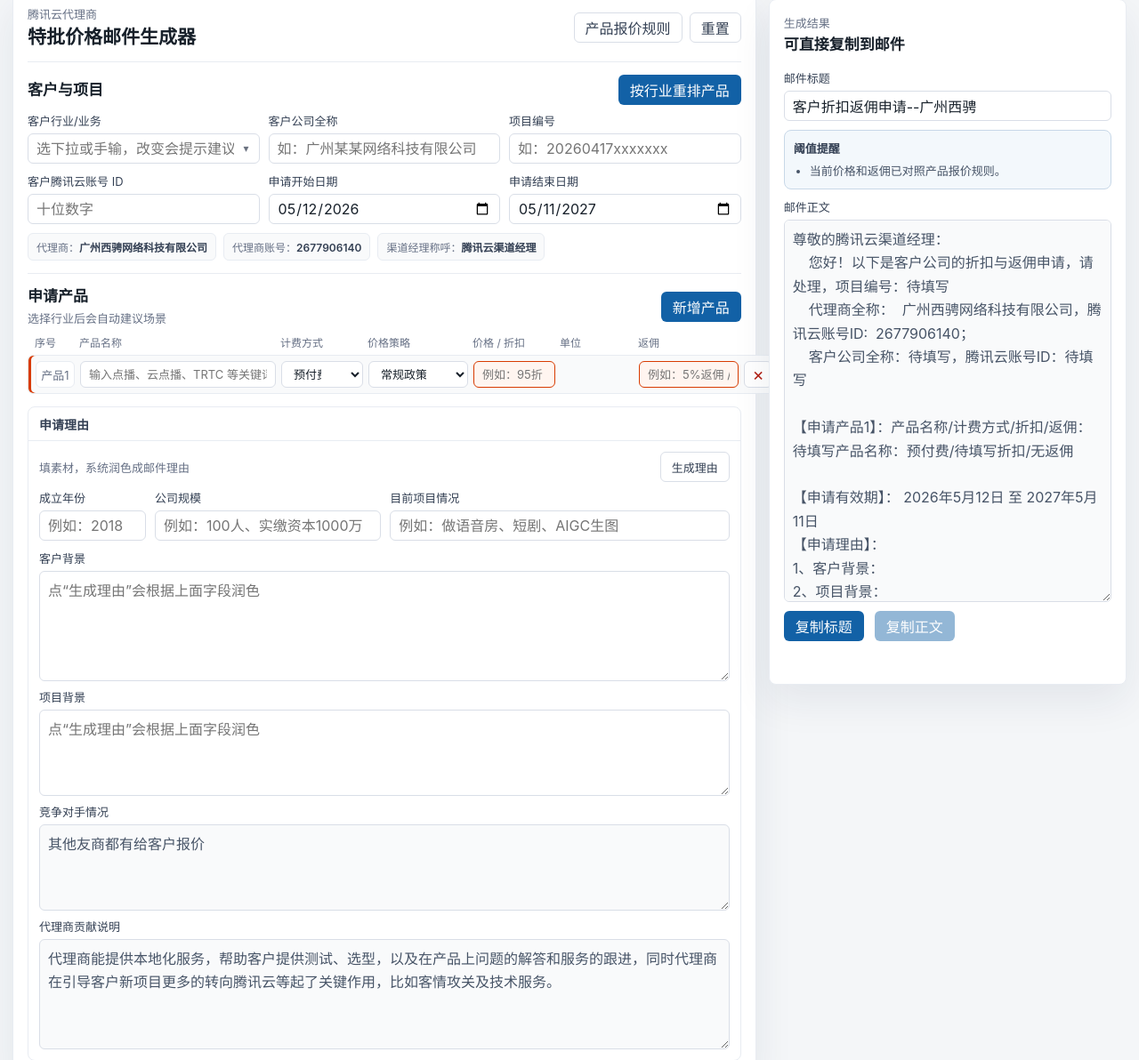
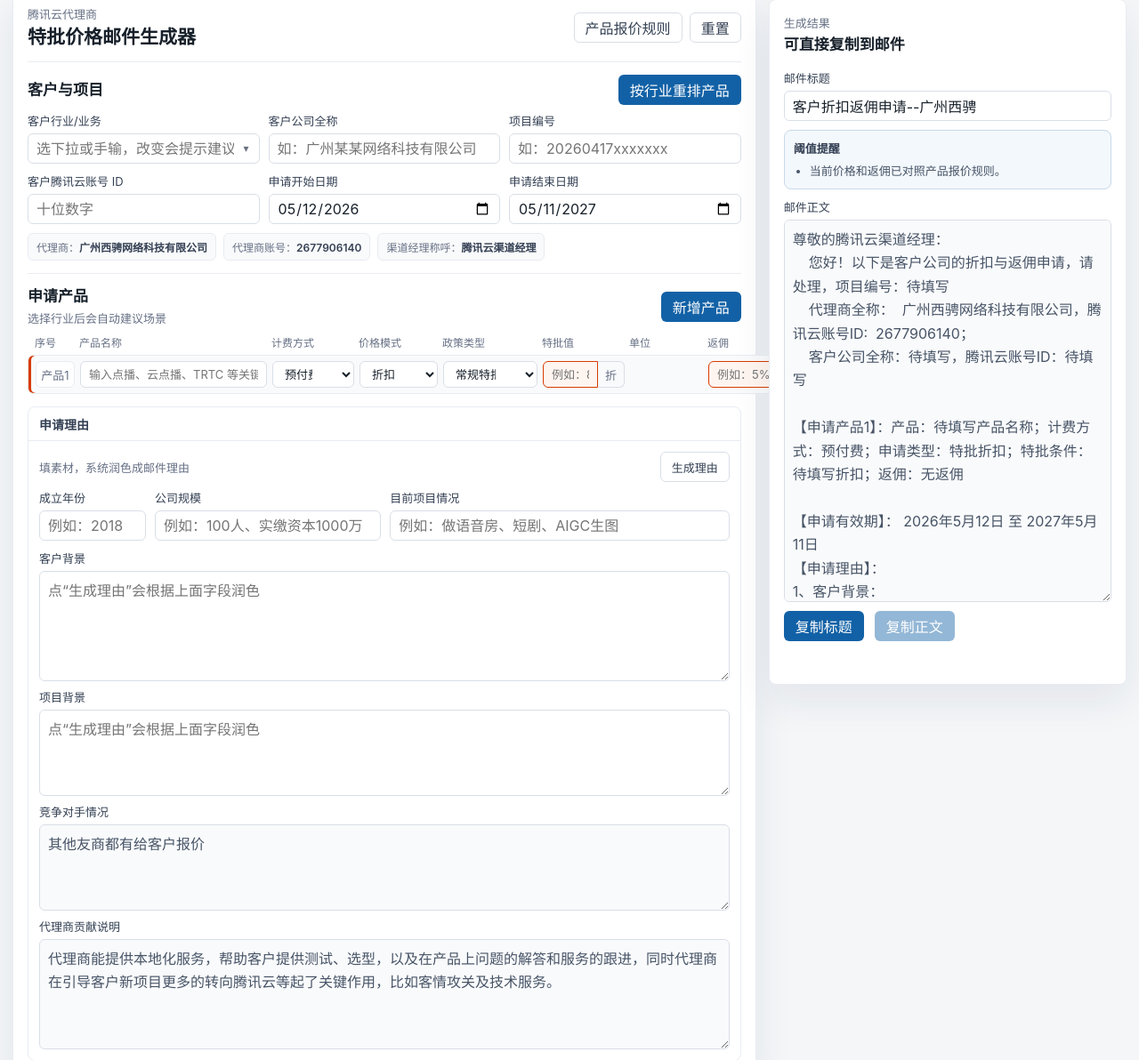
Before and after one commit to changzainb/postemailagent, a Flask app: page / in a window 1280 px wide. Shown: the part 25-1217 px from the top of the page at 89% size. Run offline with Flask 3, Linux system fonts and the light colour scheme; data that the repository does not hold is empty.

Commit message:
优化销售生成器价格模式体验

```diff
--- a/server/static/app.js
+++ b/server/static/app.js
@@ -209,6 +209,7 @@ function normalizeCommission(value) {
 function parseDiscount(value) {
   const trimmed = (value || "").trim();
   if (trimmed === "原价") return 10;
+  if (/^\d+(?:\.\d+)?$/.test(trimmed)) return Number(trimmed);
   const match = trimmed.match(/(\d+(?:\.\d+)?)\s*折/);
   if (!match) return null;
   const discount = Number(match[1]);
@@ -238,7 +239,7 @@ function normalizePriceType(value, productName = "") {
 }
 
 function priceTypeLabel(value) {
-  return normalizePriceType(value) === "fixed_price" ? "价格" : "折扣";
+  return normalizePriceType(value) === "fixed_price" ? "特批一口价" : "特批折扣";
 }
 
 function formatFixedPrice(value, unit) {
@@ -249,21 +250,30 @@ function formatFixedPrice(value, unit) {
   return `${price}${suffix}`;
 }
 
+function stripDiscountSuffix(value) {
+  return String(value || "").trim().replace(/\s*折$/, "");
+}
+
+function formatDiscountValue(value) {
+  const text = String(value || "").trim();
+  if (!text) return "";
+  if (text === "原价" || text.includes("折")) return text;
+  return `${text}折`;
+}
+
 function setupProductPriceControls(row, priceType = row.dataset.priceType || "discount") {
   const type = normalizePriceType(priceType, row.querySelector(".product-name")?.value || "");
   row.dataset.priceType = type;
   const select = row.querySelector(".product-price-mode");
+  const typeSelect = row.querySelector(".product-price-type");
   const priceInput = row.querySelector(".product-discount");
   const unitField = row.querySelector(".product-unit-field");
   const unitInput = row.querySelector(".product-price-unit");
   row.classList.toggle("fixed-price", type === "fixed_price");
-  if (select) {
-    select.querySelector('option[value="default"]').textContent = type === "fixed_price" ? "常规一口价" : "常规政策";
-    select.querySelector('option[value="breakthrough"]').textContent = type === "fixed_price" ? "突破一口价" : "突破政策";
-    select.querySelector('option[value="manual"]').textContent = type === "fixed_price" ? "手动价格" : "手动";
-  }
+  if (typeSelect) typeSelect.value = type;
+  if (select) select.querySelector('option[value="manual"]').textContent = type === "fixed_price" ? "手动单价" : "手动折扣";
   if (priceInput) {
-    priceInput.placeholder = type === "fixed_price" ? "例如：0.357 或 一口价说明" : "例如：95折";
+    priceInput.placeholder = type === "fixed_price" ? "例如：0.357" : "例如：8";
   }
   if (unitField && unitInput) {
     unitField.hidden = type !== "fixed_price";
@@ -292,11 +302,11 @@ function getProducts() {
   return Array.from(productList.querySelectorAll(".product-row")).map((row) => ({
     name: row.querySelector(".product-name").value.trim(),
     billingMode: row.querySelector(".product-billing-mode").value,
+    priceType: row.querySelector(".product-price-type")?.value || row.dataset.priceType || "discount",
     priceMode: row.querySelector(".product-price-mode").value,
     discount: row.querySelector(".product-discount").value.trim(),
     priceUnit: row.querySelector(".product-price-unit")?.value.trim() || "",
     commission: normalizeCommission(row.querySelector(".product-commission").value),
-    priceType: row.dataset.priceType || "discount",
     normalDiscount: row.dataset.normalDiscount || "",
     normalCommission: row.dataset.normalCommission || "",
     breakthroughDiscount: row.dataset.breakthroughDiscount || "",
@@ -316,12 +326,26 @@ function applyModeToRow(row, mode) {
     return;
   }
   if (mode === "breakthrough") {
-    row.querySelector(".product-discount").value = row.dataset.breakthroughDiscount || row.dataset.normalDiscount || "";
+    const value = row.dataset.breakthroughDiscount || row.dataset.normalDiscount || "";
+    row.querySelector(".product-discount").value = row.dataset.priceType === "fixed_price" ? value : stripDiscountSuffix(value);
     row.querySelector(".product-commission").value = row.dataset.breakthroughCommission || row.dataset.normalCommission || "";
     return;
   }
-  row.querySelector(".product-discount").value = row.dataset.normalDiscount || "";
+  row.querySelector(".product-discount").value = row.dataset.priceType === "fixed_price" ? row.dataset.normalDiscount || "" : stripDiscountSuffix(row.dataset.normalDiscount || "");
   row.querySelector(".product-commission").value = row.dataset.normalCommission || "";
+}
+
+function applyPriceTypeToRow(row, priceType, clearValues = true) {
+  const type = normalizePriceType(priceType);
+  row.dataset.priceType = type;
+  setupProductPriceControls(row, type);
+  if (!clearValues) return;
+  row.dataset.normalDiscount = "";
+  row.dataset.breakthroughDiscount = "";
+  row.querySelector(".product-discount").value = "";
+  row.querySelector(".product-price-unit").value = "";
+  row.querySelector(".product-price-mode").value = "manual";
+  generateEmail();
 }
 
 function setMatchTag(row, text, kind) {
@@ -668,9 +692,9 @@ function generateEmail() {
     const billing = billingModeLabel(product.billingMode);
     const priceLabel = priceTypeLabel(product.priceType);
     const priceValue = product.priceType === "fixed_price"
-      ? (formatFixedPrice(product.discount, product.priceUnit) || "待填写价格")
-      : (product.discount || "待填写折扣");
-    return `【申请产品${index + 1}】：产品名称/计费方式/${priceLabel}/返佣：${product.name || "待填写产品名称"}：${billing}/${priceValue}/${commission}`;
+      ? (product.discount ? (product.priceUnit ? formatFixedPrice(product.discount, product.priceUnit) : `${product.discount}（待填写单位）`) : "待填写价格")
+      : (formatDiscountValue(product.discount) || "待填写折扣");
+    return `【申请产品${index + 1}】：产品：${product.name || "待填写产品名称"}；计费方式：${billing}；申请类型：${priceLabel}；特批条件：${priceValue}；返佣：${commission}`;
   });
 
   // 复制按钮根据缺失情况禁用
@@ -724,8 +748,9 @@ function addProduct(product = {}) {
   if (product.id) row.dataset.productId = product.id;
 
   row.querySelector(".product-name").value = product.name || "";
+  row.querySelector(".product-price-type").value = row.dataset.priceType;
   row.querySelector(".product-price-mode").value = product.priceMode || "default";
-  row.querySelector(".product-discount").value = product.normal_discount || "";
+  row.querySelector(".product-discount").value = row.dataset.priceType === "fixed_price" ? product.normal_discount || "" : stripDiscountSuffix(product.normal_discount || "");
   row.querySelector(".product-price-unit").value = product.price_unit || "";
   row.querySelector(".product-commission").value = product.normal_commission || "";
 
@@ -743,6 +768,7 @@ function addProduct(product = {}) {
     generateEmail();
   });
   row.querySelector(".product-billing-mode").addEventListener("change", generateEmail);
+  row.querySelector(".product-price-type").addEventListener("change", (event) => applyPriceTypeToRow(row, event.target.value));
   row.querySelector(".product-discount").addEventListener("input", () => {
     row.querySelector(".product-price-mode").value = "manual";
     generateEmail();
--- a/server/static/styles.css
+++ b/server/static/styles.css
@@ -397,7 +397,7 @@ textarea[readonly] {
 .product-header,
 .product-row {
   display: grid;
-  grid-template-columns: 44px minmax(220px, 1fr) 92px 112px 92px 82px 112px 32px;
+  grid-template-columns: 44px minmax(210px, 1fr) 92px 88px 106px 92px 82px 112px 32px;
   gap: 6px;
   align-items: center;
 }
@@ -419,13 +419,47 @@ textarea[readonly] {
   border-radius: 6px;
 }
 
-.product-row label span {
+.product-row label > span {
   position: absolute;
   width: 1px;
   height: 1px;
   overflow: hidden;
   clip: rect(0 0 0 0);
   white-space: nowrap;
+}
+
+.price-value-wrap {
+  display: flex;
+  align-items: stretch;
+  min-width: 0;
+}
+
+.price-value-wrap .product-discount {
+  border-radius: 6px 0 0 6px;
+}
+
+.price-fixed-suffix {
+  display: inline-flex;
+  align-items: center;
+  justify-content: center;
+  min-width: 30px;
+  height: 30px;
+  padding: 0 8px;
+  border: 1px solid var(--line);
+  border-left: none;
+  border-radius: 0 6px 6px 0;
+  background: #f8fafc;
+  color: #667085;
+  font-size: 13px;
+  font-weight: 500;
+}
+
+.product-row.fixed-price .price-value-wrap .product-discount {
+  border-radius: 6px;
+}
+
+.product-row.fixed-price .price-fixed-suffix {
+  display: none;
 }
 
 .product-row input,
@@ -589,8 +623,8 @@ textarea[readonly] {
   }
 
   .product-row {
-    grid-template-columns: 44px minmax(220px, 1fr) 92px 112px 92px 82px 112px 32px;
-    min-width: 900px;
+    grid-template-columns: 44px minmax(210px, 1fr) 92px 88px 106px 92px 82px 112px 32px;
+    min-width: 980px;
   }
 
   .product-index,
--- a/server/templates/index.html
+++ b/server/templates/index.html
@@ -4,7 +4,7 @@
   <meta charset="UTF-8">
   <meta name="viewport" content="width=device-width, initial-scale=1.0">
   <title>特批价格邮件生成器</title>
-  <link rel="stylesheet" href="{{ url_for('static', filename='styles.css') }}?v=20260512-price-unit">
+  <link rel="stylesheet" href="{{ url_for('static', filename='styles.css') }}?v=20260512-price-ux">
 </head>
 <body>
   <main class="app-shell">
@@ -78,8 +78,9 @@
             <span>序号</span>
             <span>产品名称</span>
             <span>计费方式</span>
-            <span>价格策略</span>
-            <span>价格 / 折扣</span>
+            <span>价格模式</span>
+            <span>政策类型</span>
+            <span>特批值</span>
             <span>单位</span>
             <span>返佣</span>
             <span></span>
@@ -172,17 +173,27 @@
         </select>
       </label>
       <label>
-        <span>价格策略</span>
-        <select class="product-price-mode">
-          <option value="default">常规政策</option>
-          <option value="breakthrough">突破政策</option>
-          <option value="original">原价</option>
-          <option value="manual">手动</option>
+        <span>价格模式</span>
+        <select class="product-price-type">
+          <option value="discount">折扣</option>
+          <option value="fixed_price">一口价</option>
         </select>
       </label>
       <label>
-        <span>价格 / 折扣</span>
-        <input class="product-discount" placeholder="例如：95折 或 0.357">
+        <span>政策类型</span>
+        <select class="product-price-mode">
+          <option value="default">常规特批</option>
+          <option value="breakthrough">突破特批</option>
+          <option value="original">原价</option>
+          <option value="manual">手动填写</option>
+        </select>
+      </label>
+      <label>
+        <span>特批值</span>
+        <div class="price-value-wrap">
+          <input class="product-discount" placeholder="例如：8">
+          <b class="price-fixed-suffix">折</b>
+        </div>
       </label>
       <label class="product-unit-field" hidden>
         <span>单位</span>
@@ -196,6 +207,6 @@
     </article>
   </template>
 
-  <script src="{{ url_for('static', filename='app.js') }}?v=20260512-price-unit"></script>
+  <script src="{{ url_for('static', filename='app.js') }}?v=20260512-price-ux-unitcopy"></script>
 </body>
 </html>
```
